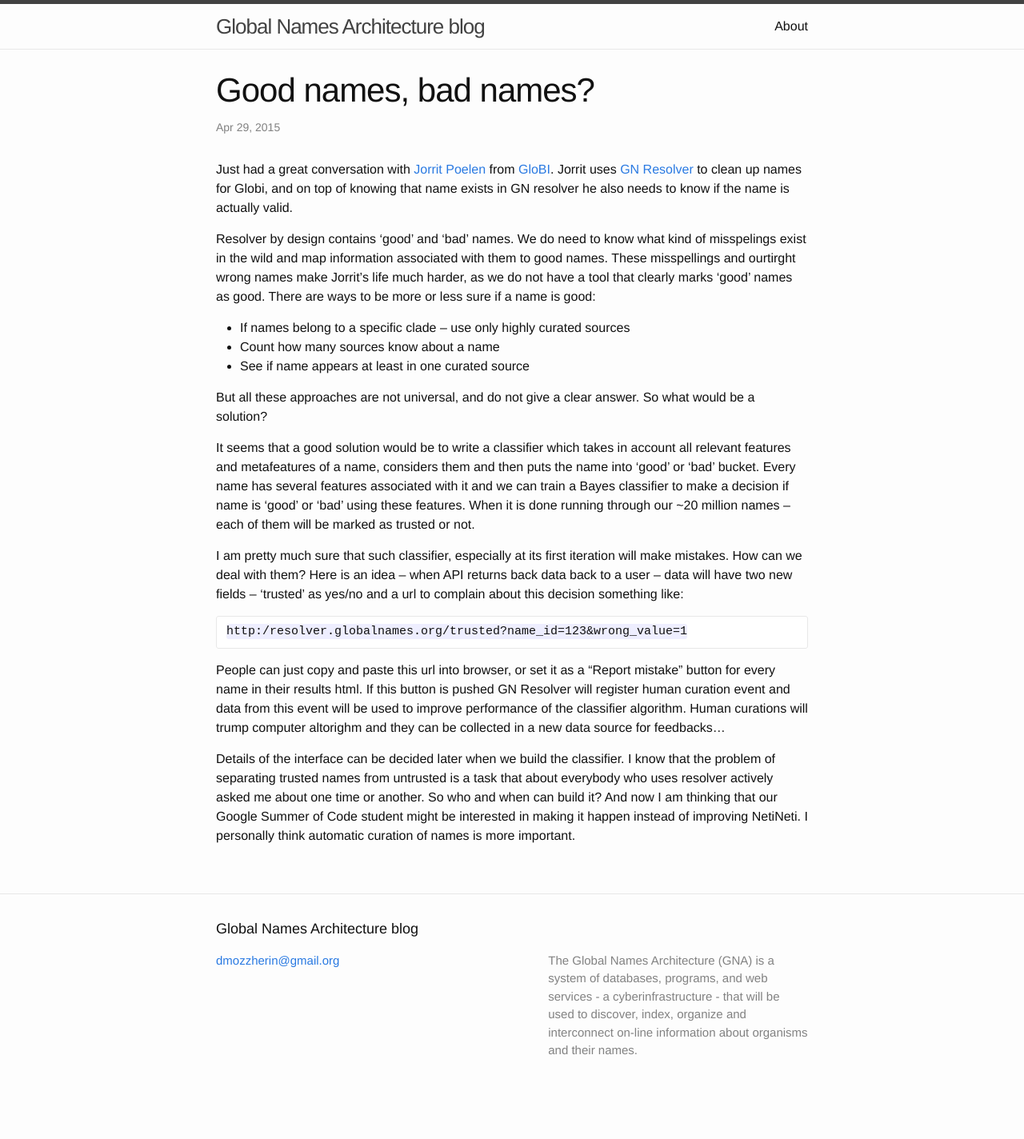
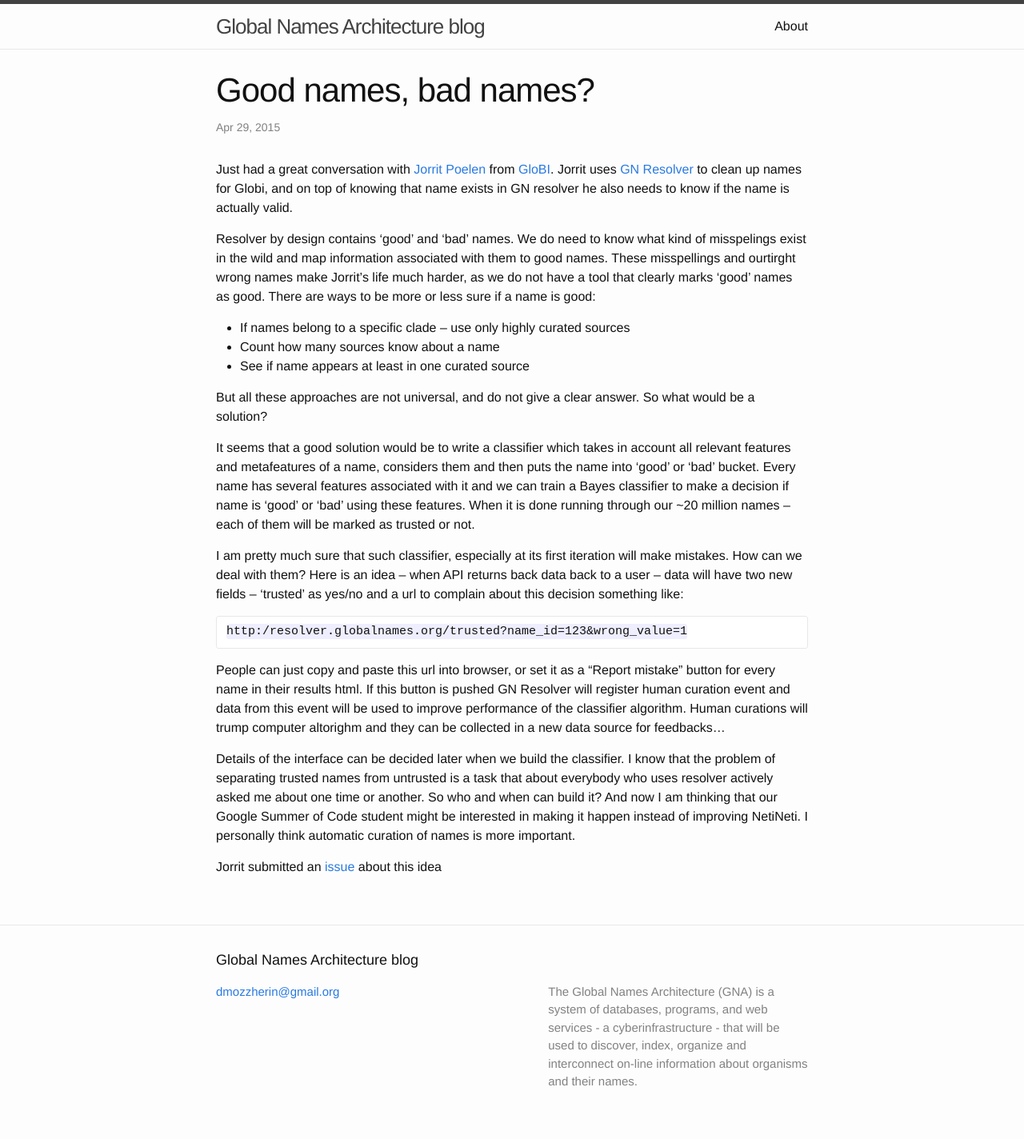
Before and after one commit to GlobalNamesArchitecture/GlobalNamesArchitecture.github.io, a Jekyll site: the page built from _posts/2015-04-29-good-bad-names.md, in a window 1280 px wide. Shown: the whole page at 80% size. Built offline with Jekyll 4.4.1, drawn with Linux system fonts in a browser that asks for light colours; before the commit the page ends 1385 px from its top, so only the background shows below that.

Commit message:
add ticket url

```diff
--- a/_posts/2015-04-29-good-bad-names.md
+++ b/_posts/2015-04-29-good-bad-names.md
@@ -52,6 +52,9 @@ So who and when can build it? And now I am thinking that our Google Summer of
 Code student might be interested in making it happen instead of improving
 NetiNeti.  I personally think automatic curation of names is more important.
 
+Jorrit submitted an [issue][issue] about this idea
+
 [jorrit]: https://github.com/jhpoelen
 [globi]: http://www.globalbioticinteractions.org/about.html
 [resolver]: http://resolver.globalnames.org
+[issue]: https://github.com/GlobalNamesArchitecture/gni/issues/38
```
